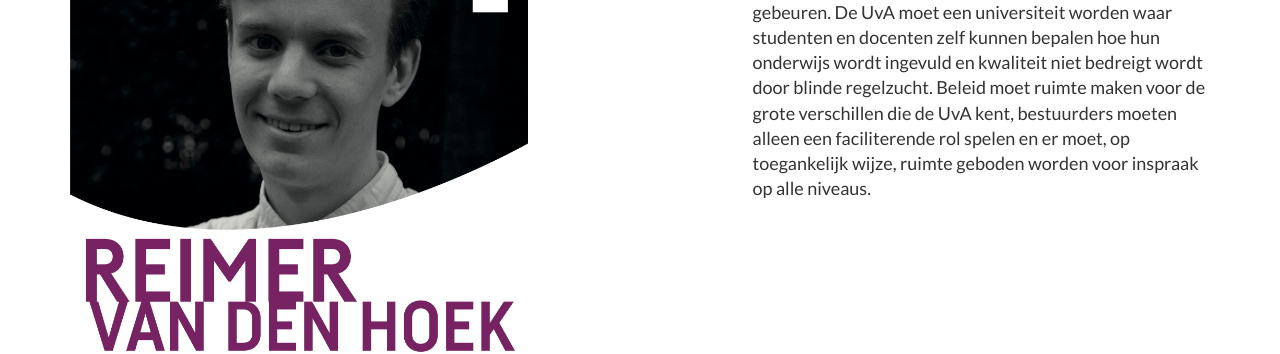
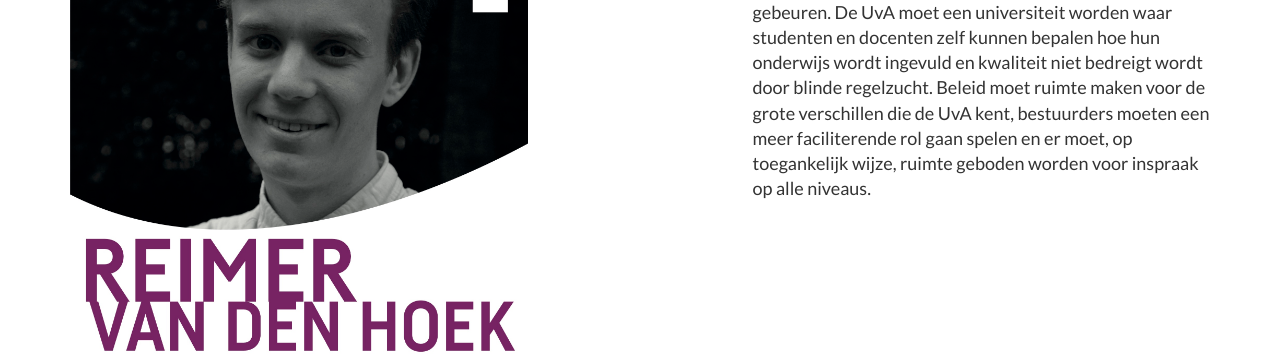
Before and after one commit to DeDecentralen/DeDecentralen.github.io, a Jekyll site: the page built from kandidaten.md, in a window 1280 px wide and 900 px high, scrolled down 2957 px. Shown: the part 385-739 px from the top of the window. Built offline with Jekyll 4.4.1, drawn with Linux system fonts in a browser that asks for light colours; some of the changed text lies outside the part shown.

Commit message:
Update kandidaten.html

```diff
--- a/_layouts/kandidaten.html
+++ b/_layouts/kandidaten.html
@@ -75,7 +75,7 @@
         <hr class="section-heading-spacer">
         <div class="clearfix"></div>
         <h2 class="section-heading">Reimer van den Hoek</h2>
-        <p class="lead">Ik ben vierdejaarsstudent natuur- en sterrenkunde. Dit jaar zit ik als afgevaardigde in zowel de centrale studentenraad als de facultaire raad van de FNWI. Daar heb ik mijn best gedaan om de UvA enkele stappen in de goede richting te laten zetten. Maar er moet nog veel gebeuren. De UvA moet een universiteit worden waar studenten en docenten zelf kunnen bepalen hoe hun onderwijs wordt ingevuld en kwaliteit niet bedreigt wordt door blinde regelzucht. Beleid moet ruimte maken voor de grote verschillen die de UvA kent, bestuurders moeten alleen een faciliterende rol spelen en er moet, op toegankelijk wijze, ruimte geboden worden voor inspraak op alle niveaus.</p>
+        <p class="lead">Ik ben vierdejaarsstudent natuur- en sterrenkunde. Dit jaar zit ik als afgevaardigde in zowel de centrale studentenraad als de facultaire raad van de FNWI. Daar heb ik mijn best gedaan om de UvA enkele stappen in de goede richting te laten zetten. Maar er moet nog veel gebeuren. De UvA moet een universiteit worden waar studenten en docenten zelf kunnen bepalen hoe hun onderwijs wordt ingevuld en kwaliteit niet bedreigt wordt door blinde regelzucht. Beleid moet ruimte maken voor de grote verschillen die de UvA kent, bestuurders moeten een meer faciliterende rol gaan spelen en er moet, op toegankelijk wijze, ruimte geboden worden voor inspraak op alle niveaus.</p>
       </div>
       <div class="col-lg-5 col-sm-pull-6  col-sm-6">
         <img class="img-responsive" src="img/4reimer.jpg" alt="Reimer">
```
